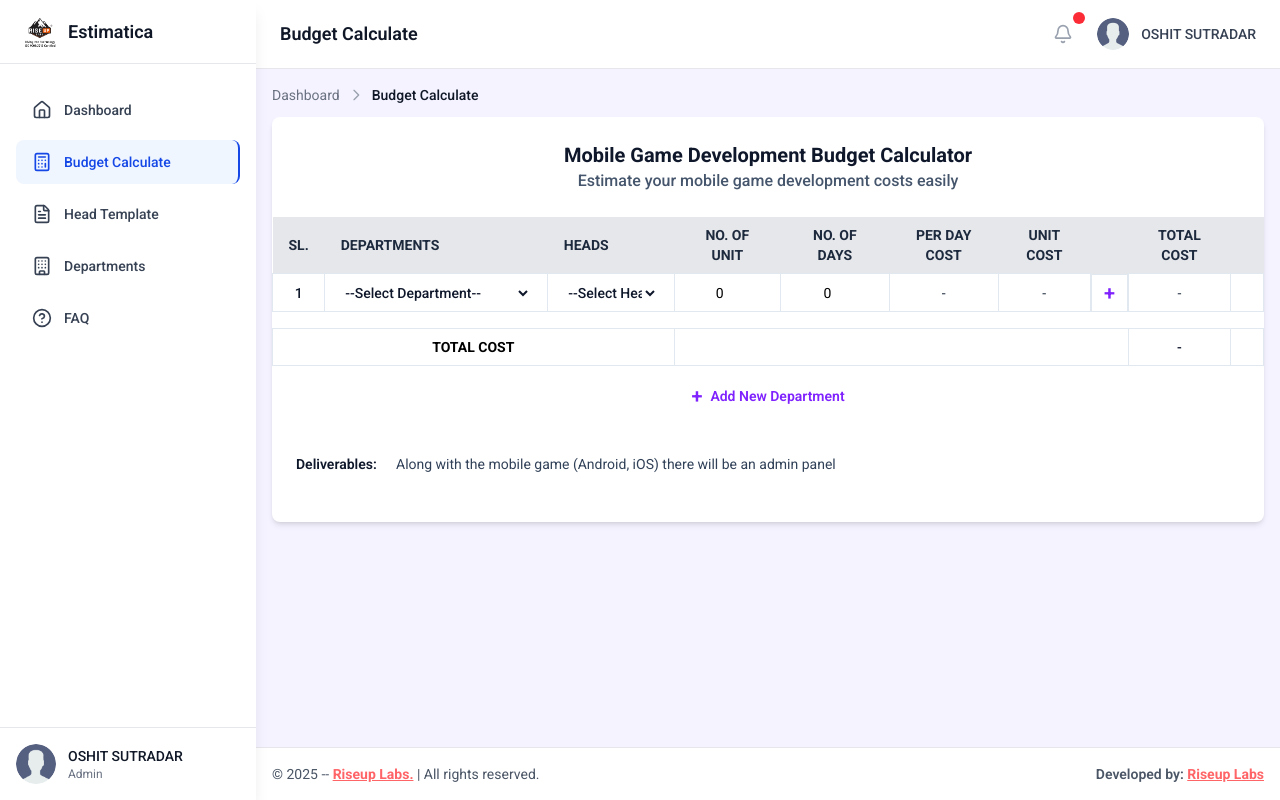
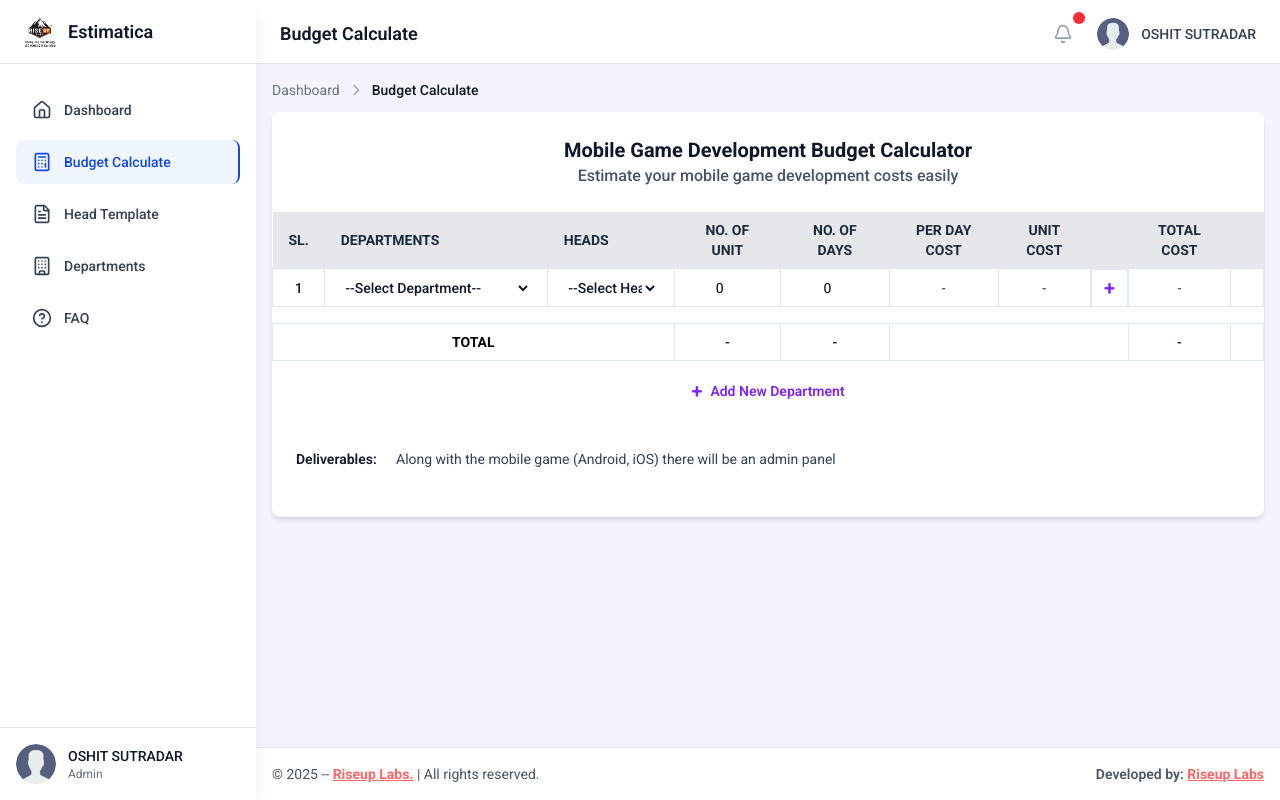
Before and after one commit to oshit-sd/budget-calculate, a Vue app: page /budget-calculate in a window 1280 px wide. Built offline with nearby package versions, Linux system fonts and the light colour scheme.

Commit message:
feat: update totals in BudgetCalculator and Excel export to include total days and total unit

```diff
--- a/src/components/ExcelExportXLSX.vue
+++ b/src/components/ExcelExportXLSX.vue
@@ -145,11 +145,13 @@ export default {
         wsData.push([]);
       });
 
-      // Total Cost row
+      // Total row
       const totalRowIndex = wsData.length;
       const totalRow = new Array(colCount).fill("");
-      totalRow[0] = "Total Cost";
+      totalRow[0] = "Total";
       totalRow[colCount - 1] = this.totals.total_cost || "";
+      totalRow[colCount - 4] = this.totals.total_days || "";
+      totalRow[colCount - 5] = this.totals.total_unit || "";
       wsData.push(totalRow);
       merges.push({
         s: { r: totalRowIndex, c: 0 },
--- a/src/components/Nav.vue
+++ b/src/components/Nav.vue
@@ -1,6 +1,6 @@
 <template>
   <header
-    class="sticky top-0 z-40 bg-white border-b border-gray-200 flex-shrink-0"
+    class="sticky top-0 z-40 bg-white border-b border-gray-200 flex-shrink-0 h-16"
   >
     <div class="flex items-center justify-between px-6 py-4">
       <!-- Left Side - Mobile Menu Button -->
--- a/src/views/BudgetCalculator.vue
+++ b/src/views/BudgetCalculator.vue
@@ -254,11 +254,21 @@
                 colspan="3"
                 class="px-4 py-2 text-center text-sm font-bold uppercase border border-slate-200"
               >
-                Total Cost
+                Total
               </td>
-              <td colspan="5" class="px-4 border border-slate-200"></td>
               <td
-                class="px-4 py-1 text-sm font-medium text-slate-900 text-center align-middle border border-slate-200"
+                class="px-4 py-2 text-sm font-medium text-slate-900 text-center align-middle border border-slate-200"
+              >
+                {{ totals.total_unit || "-" }}
+              </td>
+              <td
+                class="px-4 py-2 text-sm font-medium text-slate-900 text-center align-middle border border-slate-200"
+              >
+                {{ totals.total_days || "-" }}
+              </td>
+              <td colspan="3" class="px-4 border border-slate-200"></td>
+              <td
+                class="px-4 py-2 text-sm font-medium text-slate-900 text-center align-middle border border-slate-200"
               >
                 {{ totals.total_cost || "-" }}
               </td>
@@ -317,15 +327,25 @@ export default {
   computed: {
     totals() {
       let total_cost = 0;
+      let total_days = 0;
+      let total_unit = 0;
 
       this.formData.details.forEach((detail) => {
         total_cost += detail.total_cost || 0;
+        detail.members.forEach((member) => {
+          total_days += member.days || 0;
+          total_unit += member.unit || 0;
+        });
       });
 
       this.formData.total_cost = total_cost;
+      this.formData.total_days = total_days;
+      this.formData.total_unit = total_unit;
 
       return {
         total_cost,
+        total_days,
+        total_unit,
       };
     },
   },
@@ -358,6 +378,9 @@ export default {
             ],
           },
         ],
+        total_days: 0,
+        total_unit: 0,
+        total_cost: 0,
         status: "Completed",
         created_at: new Date().toISOString(),
       },
```
